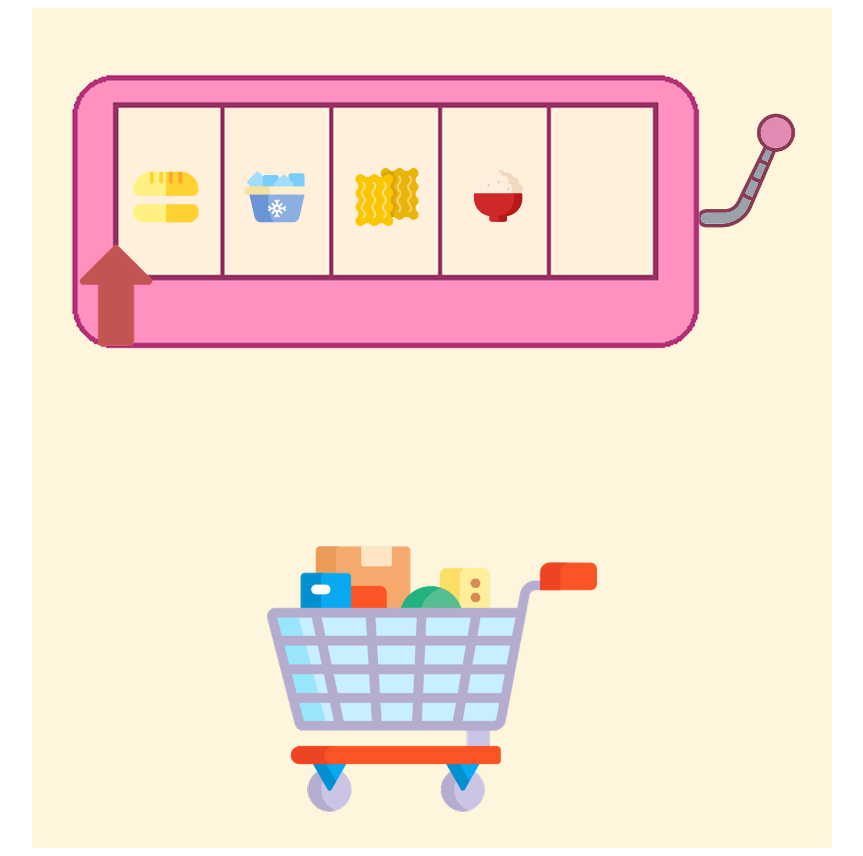
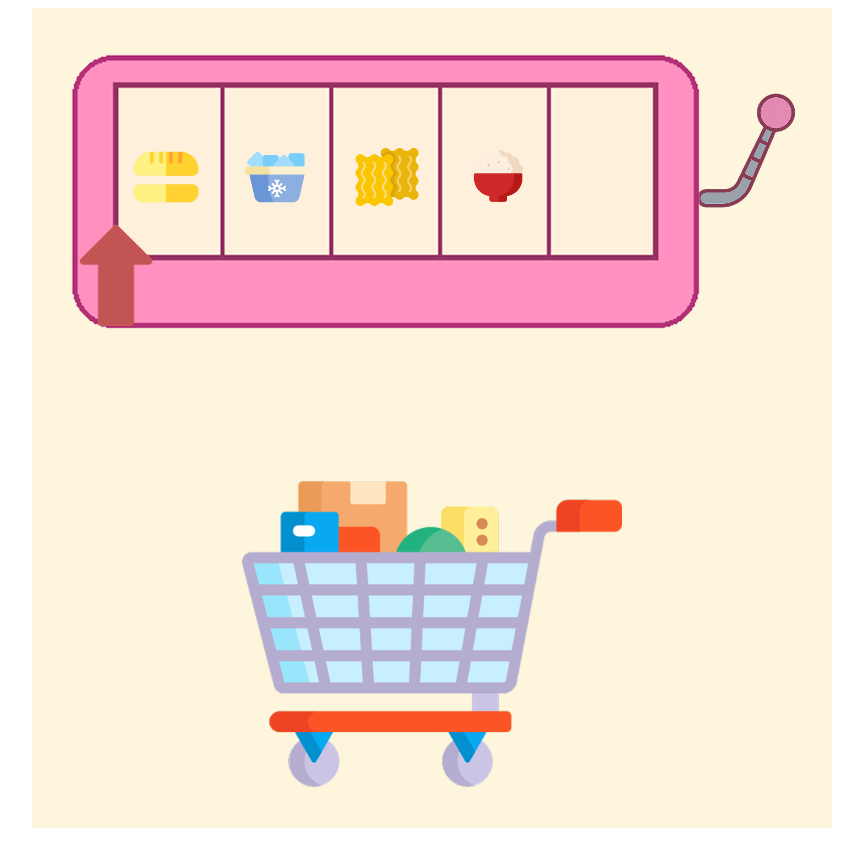
Before and after one commit to hyesukkk/su-s-slot-kitchen, a React (Vite) app: page /game in a window 1280 px wide. Shown: the whole page, without its empty margins (208-1071 px from the left). Built offline with nearby package versions, Linux system fonts and the light colour scheme; the HTML template or start-up script is replaced by a standard one.

Commit message:
선택 재료 카트위로 배치

```diff
--- a/src/pages/game/Game.jsx
+++ b/src/pages/game/Game.jsx
@@ -175,20 +175,20 @@ const Game = () => {
 
       {/* 카트 */}
       <div className="cart-container">
-        <img className="cart" src="/assets/cart.png" alt="카트" />
         <div className="selected-foods">
           {selectedFoods.map((food, index) => (
             <img
               key={`${food.name}-${index}`}
               src={`/public/assets/food/round${index + 1}/${food.name}.png`}
               style={{
-                width: "50px",
-                height: "50px",
+                width: "70px",
+                height: "70px",
                 margin: "5px",
               }}
             />
           ))}
         </div>
+        <img className="cart" src="/assets/cart.png" alt="카트" />
       </div>
     </div>
   );
--- a/src/styles/Game.css
+++ b/src/styles/Game.css
@@ -5,7 +5,7 @@
   margin: 0 auto;
   position: relative;
   background-color: #fdf6dc;
-  padding-top: 40px;
+  padding-top: 20px;
 }
 
 .slot-container {
@@ -13,6 +13,7 @@
   justify-content: center;
   align-items: flex-start;
   position: relative;
+  margin-bottom: 10px;
 }
 
 .slot-box-wrapper {
@@ -50,8 +51,9 @@
   bottom: 0px;
   left: 50%;
   transform: translateX(-50%);
+  margin-top: 00px;
 }
 
 .cart {
-  width: 330px;
+  width: 380px;
 }
```
